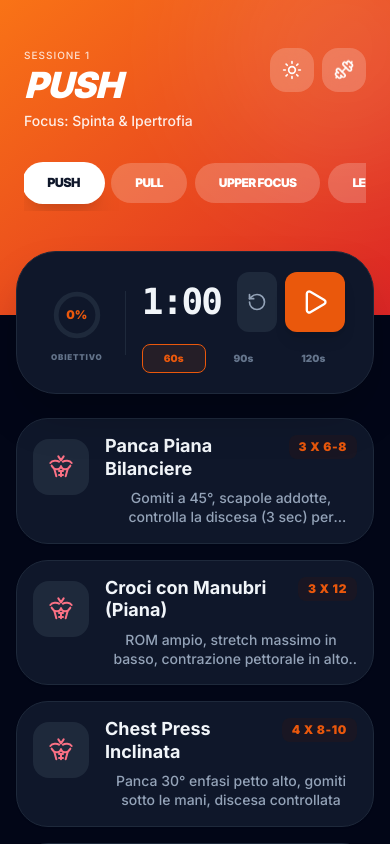
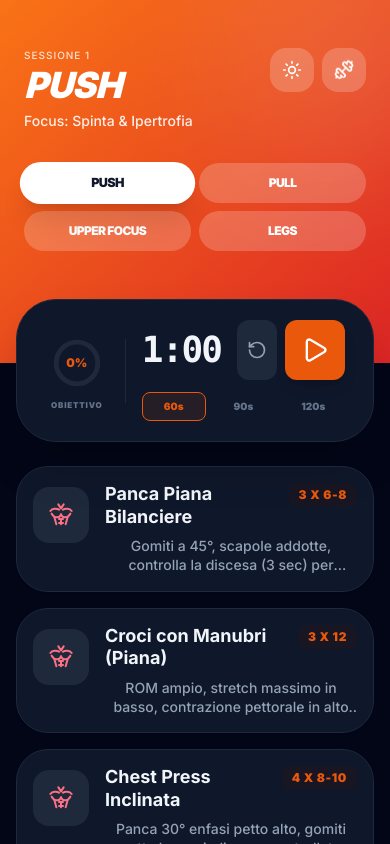
Before and after one commit to Pr3zLy/AbruScheda, a React (Vite) app: page / in a window 390 px wide. Shown: the top 844 px of the page. Built offline with nearby package versions, Linux system fonts and the light colour scheme.

Commit message:
Optimize mobile navigation layout for symmetry and visibility

```diff
--- a/App.tsx
+++ b/App.tsx
@@ -495,12 +495,12 @@ const App: React.FC = () => {
             </div>
           </div>
 
-          <div className="flex gap-2 mb-2 overflow-x-auto no-scrollbar py-2">
+          <div className="flex flex-wrap justify-center gap-2 mb-2 py-2">
             {workoutData.map((day, idx) => (
               <button
                 key={day.id}
                 onClick={() => setActiveDayIdx(idx)}
-                className={`px-6 py-3 rounded-full text-xs font-black whitespace-nowrap transition-all uppercase tracking-tighter ${activeDayIdx === idx
+                className={`flex-1 min-w-[45%] sm:min-w-0 px-4 py-3 rounded-full text-xs font-black whitespace-nowrap transition-all uppercase tracking-tighter ${activeDayIdx === idx
                   ? 'bg-white text-slate-900 shadow-xl scale-105'
                   : 'bg-white/20 text-white hover:bg-white/30'
                   }`}
```
